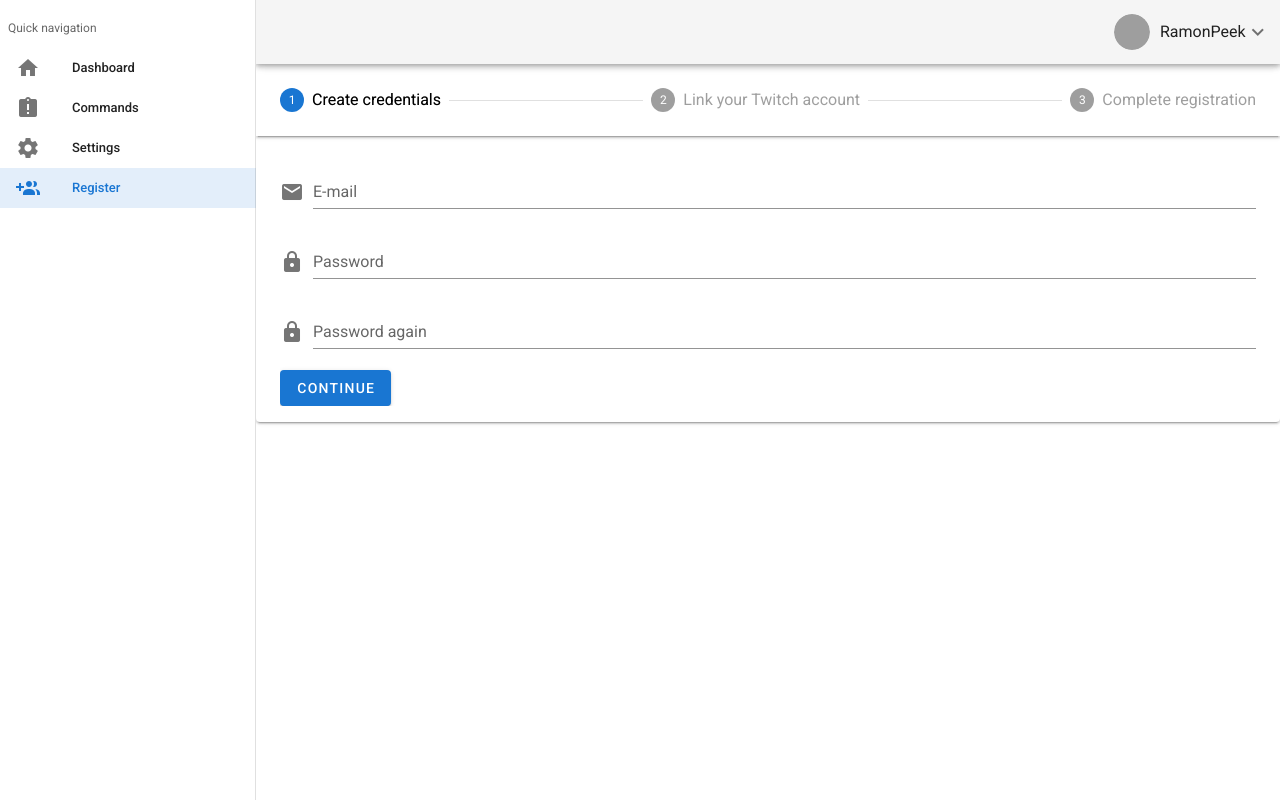
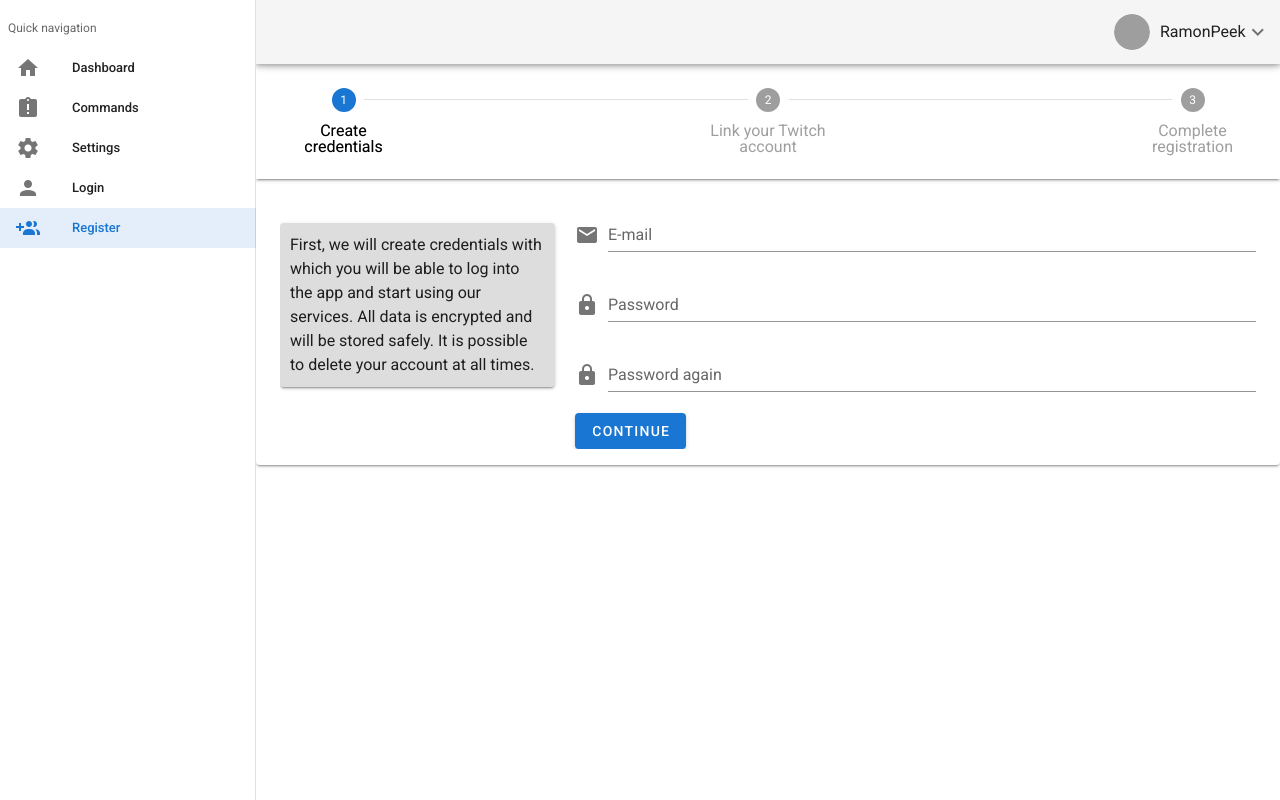
Before and after one commit to RamonPeek/OpenUITwitchBot_Frontend, a Vue app: page /register/1 in a window 1280 px wide. Built offline with nearby package versions, Linux system fonts and the light colour scheme; grey boxes are pictures that could not be loaded.

Commit message:
Fixed layout of register page and added simple login component

```diff
--- a/src/App.vue
+++ b/src/App.vue
@@ -184,6 +184,11 @@ export default {
         path: "/settings"
       },
       {
+        icon: "mdi-account",
+        text: "Login",
+        path: "/login"
+      },
+      {
         icon: "mdi-account-multiple-plus",
         text: "Register",
         path: "/register/1"
--- /dev/null
+++ b/src/components/LoginUser.vue
@@ -0,0 +1,38 @@
+<template>
+  <div class="login_user">
+    Login
+  </div>
+</template>
+
+<style scoped>
+  .login_user {
+    width: 100%;
+    height: 100%;
+  }
+</style>
+
+<script>
+
+  export default {
+    name: 'LoginUser',
+
+    data () {
+      return {
+        email: "",
+        emailRules: [
+          v => !!v || 'E-mail is required',
+          v => /.+@.+\..+/.test(v) || 'E-mail must be valid.',
+        ],
+        password: "",
+      }
+    },
+    methods: {
+      loginUser() {
+        console.warn("Logged in");
+      }
+    },
+    mounted() {
+
+    },
+  }
+</script>
--- a/src/components/RegisterUser.vue
+++ b/src/components/RegisterUser.vue
@@ -1,31 +1,33 @@
 <template>
   <div class="register_user">
-    <!--
-    <p>Register user</p>
-    <v-btn color="primary" v-on:click="registerUser">Register</v-btn>
-    -->
-    <v-stepper v-model="currentStep">
+    <v-stepper v-model="currentStep" alt-labels>
       <v-stepper-header>
-        <v-stepper-step :complete="currentStep > 1" step="1">Create credentials</v-stepper-step>
+        <v-stepper-step :complete="currentStep > 1" step="1"><p class="stepper_item_text">Create credentials</p></v-stepper-step>
         <v-divider></v-divider>
-        <v-stepper-step :complete="currentStep > 2" step="2">Link your Twitch account</v-stepper-step>
+        <v-stepper-step :complete="currentStep > 2" step="2"><p class="stepper_item_text">Link your Twitch account</p></v-stepper-step>
         <v-divider></v-divider>
-        <v-stepper-step step="3">Complete registration</v-stepper-step>
+        <v-stepper-step step="3"><p class="stepper_item_text">Complete registration</p></v-stepper-step>
       </v-stepper-header>
       <v-stepper-items>
         <v-stepper-content step="1">
           <!-- CREATE CREDENTIALS CONTENT -->
+          <div class="create_credentials_container">
+            <div class="create_credentials_info">
+              <v-card color="#ddd"  class="create_credentials_info_card">
+                First, we will create credentials with which you will be able to log into the app and start using our services. All data is encrypted and will be stored safely. It is possible to delete your account at all times.
+              </v-card>
+            </div>
+            <div class="create_credentials">
               <v-form ref="credentialsForm" v-model="validCredentials" lazy-validation>
-            <!-- MEMORY -->
                 <v-text-field v-model="email" :rules="emailRules" label="E-mail" clearable prepend-icon="mdi-email" required autocomplete="email"></v-text-field>
                 <v-text-field :type="'password'" v-model="password" :rules="passwordRules" label="Password" clearable prepend-icon="mdi-lock" required autocomplete="password"></v-text-field>
                 <v-text-field :type="'password'" v-model="passwordCheck" :rules="passwordCheckRules" label="Password again" clearable prepend-icon="mdi-lock" required autocomplete="passwordCheck"></v-text-field>
-            <!-- NO MEMORY -->
-
               </v-form>
               <v-btn color="primary" v-on:click="moveToTwitchLink">
                 Continue
               </v-btn>
+            </div>
+          </div>
         </v-stepper-content>
         <v-stepper-content step="2">
           <!-- LINK TWITCH ACCOUNT-->
@@ -36,17 +38,17 @@
           </div>
           <v-btn v-if="!twitchAuthenticatedAccount" color="secondary" v-on:click="handleTwitchAuthentication">Link with Twitch</v-btn>
           <br>
-          <v-btn color="primary" @click="currentStep = 3">
+          <v-btn color="primary" v-on:click="setStepper(3)">
             Continue
           </v-btn>
-          <v-btn text @click="currentStep = 1">Previous</v-btn>
+          <v-btn text v-on:click="setStepper(1)">Previous</v-btn>
         </v-stepper-content>
         <v-stepper-content step="3">
           <!-- COMPLETE REGISTRATION -->
           <v-btn color="primary" @click="registerUser">
             Register
           </v-btn>
-          <v-btn text @click="currentStep = 2">Previous</v-btn>
+          <v-btn text v-on:click="setStepper(2)">Previous</v-btn>
         </v-stepper-content>
       </v-stepper-items>
     </v-stepper>
@@ -54,10 +56,60 @@
 </template>
 
 <style scoped>
+
   .register_user {
     width: 100%;
     height: 100%;
   }
+
+  .stepper_item_text {
+    text-align: center;
+    margin-bottom: 0px !important;
+  }
+
+  .create_credentials_container {
+    width: 100%;
+    height: 100%;
+    display: flex;
+    justify-content: start;
+    flex-direction: row;
+  }
+
+  .create_credentials_info {
+    width: 275px;
+    height: 100%;
+    margin-top: 20px;
+  }
+
+  .create_credentials {
+    width: calc(100% - 295px);
+    height: 100%;
+    margin-left: 20px;
+  }
+
+  .create_credentials_info_card {
+    padding: 10px;
+  }
+
+  @media only screen and (max-width: 600px) {
+    .create_credentials_container {
+      display: unset;
+    }
+
+    .create_credentials_info {
+      width: 100%;
+      height: unset;
+      margin-top: unset;
+      margin-bottom: 20px;
+    }
+
+    .create_credentials {
+      width: 100%;
+      height: unset;
+      margin-left: unset;
+    }
+  }
+
 </style>
 
 <script>
@@ -92,8 +144,12 @@
       }
     },
     methods: {
+      setStepper(stepper) {
+        this.currentStep = stepper;
+        this.$router.push("/register/" + stepper);
+      },
       registerUser() {
-        this.$router.push({name: "Dashboard"});
+        this.$router.push({name: "Login"});
       },
       moveToTwitchLink() {
         if(this.$refs.credentialsForm.validate()) {
@@ -103,6 +159,7 @@
             password: this.password,
             passwordCheck: this.passwordCheck
           }));
+          this.$router.push("/register/2")
         }
       },
       handleTwitchAuthentication() {
--- a/src/router/index.js
+++ b/src/router/index.js
@@ -5,6 +5,7 @@ import Dashboard from '../views/dashboard/dashboard.vue'
 import Commands from '../views/commands/commands.vue'
 import Settings from '../views/settings/settings.vue'
 import Register from '../views/register/register.vue'
+import Login from '../views/login/login.vue'
 
 Vue.use(VueRouter)
 
@@ -33,6 +34,11 @@ Vue.use(VueRouter)
     path: '/register/:step',
     name: 'Register',
     component: Register
+  },
+  {
+    path: '/login',
+    name: 'Login',
+    component: Login
   }
 ]
 
@@ -40,6 +46,6 @@ const router = new VueRouter({
   mode: 'history',
   base: process.env.BASE_URL,
   routes
-})
+});
 
 export default router
--- /dev/null
+++ b/src/views/login/login.html
@@ -0,0 +1,4 @@
+
+<section class="login">
+    <LoginUser/>
+</section>
--- /dev/null
+++ b/src/views/login/login.js
@@ -0,0 +1,20 @@
+import LoginUser from '../../components/LoginUser';
+
+export default {
+  name: 'login',
+  components: {
+    LoginUser
+  },
+  props: [],
+  data () {
+    return {
+
+    }
+  },
+  mounted () {
+
+  },
+  methods: {
+
+  }
+}
--- /dev/null
+++ b/src/views/login/login.scss
@@ -0,0 +1,4 @@
+.login {
+  width: 100%;
+  height: 100%;
+}
--- /dev/null
+++ b/src/views/login/login.vue
@@ -0,0 +1,3 @@
+<template src="./login.html"></template>
+<script src="./login.js"></script>
+<style src="./login.scss" scoped lang="scss"></style>
```
Also changed, not shown: 1 other file (tests, documents, lock files or other folders). Lines whose indentation alone changed are shown as unchanged.
